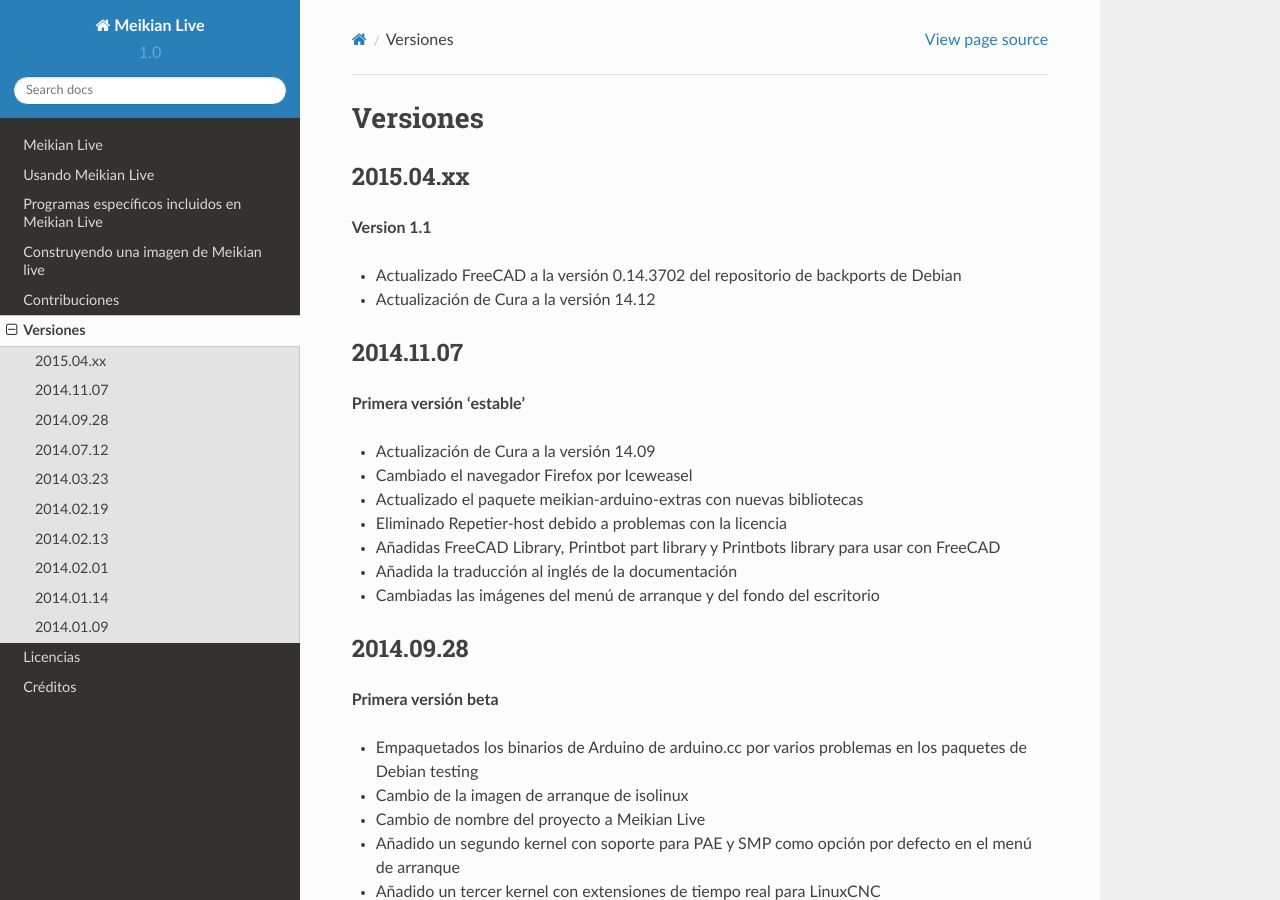
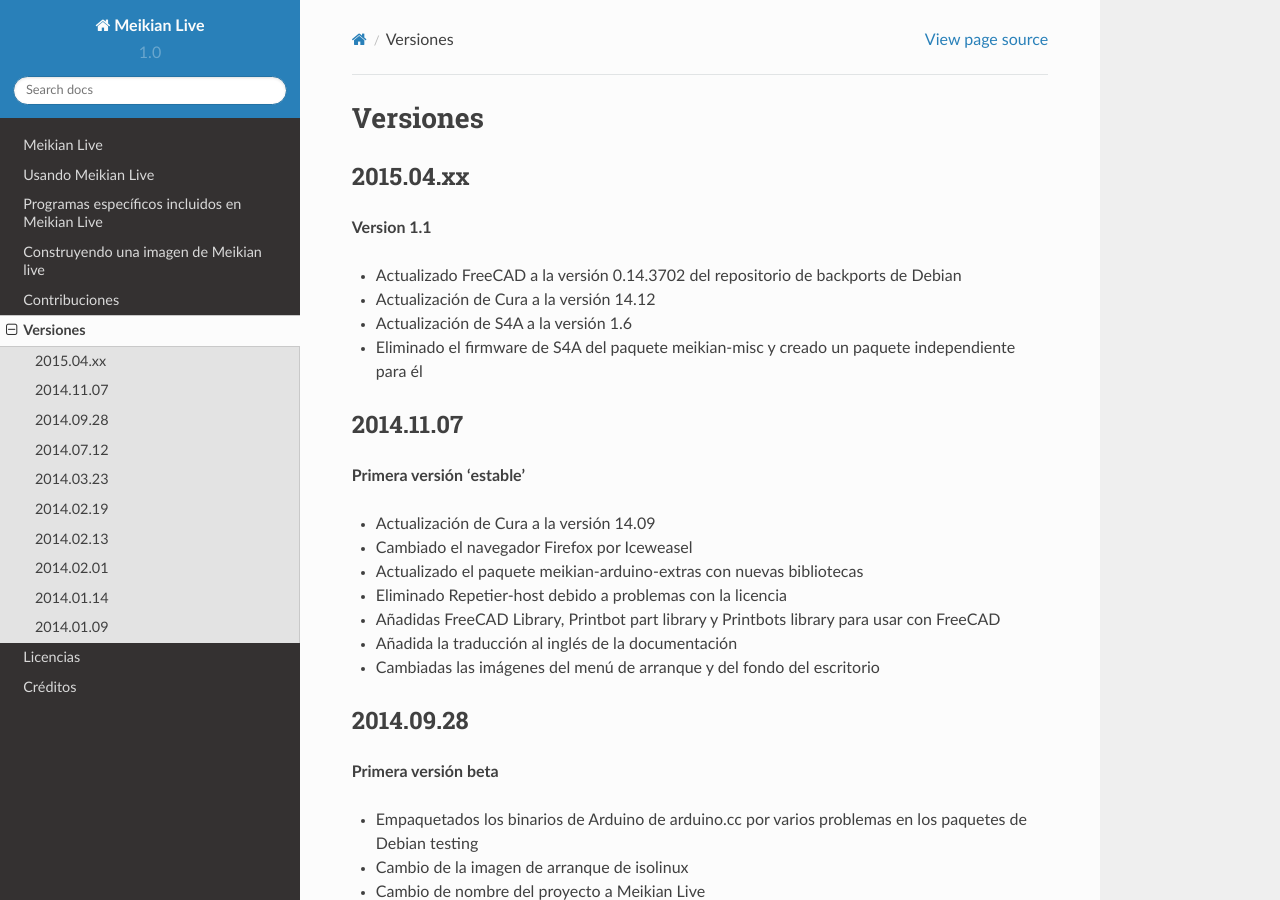
Before and after one commit to mo22de/meikian-dev, a Sphinx documentation site: the page built from docs/es/source/versiones.rst, in a window 1280 px wide and 900 px high. Built offline with Sphinx 7.4.7 and the Read the Docs theme 2.0.0, drawn with Linux system fonts in a browser that asks for light colours.

Commit message:
updated english and spanish documentation

```diff
--- a/HISTORY.rst
+++ b/HISTORY.rst
@@ -11,6 +11,8 @@
 
 * Updated FreeCAD to the 0.14.3702 version from the Debian backports repository
 * Updated Cura to the 14.12 version
+* Updated S4A to the 1.6 version
+* Removed the S4A firmware from the meikian-misc package and build a standalone package for it
 
 
 2014.11.07
--- a/docs/es/source/versiones.rst
+++ b/docs/es/source/versiones.rst
@@ -11,6 +11,8 @@
 
 * Actualizado FreeCAD a la versión 0.14.3702 del repositorio de backports de Debian
 * Actualización de Cura a la versión 14.12
+* Actualización de S4A a la versión 1.6
+* Eliminado el firmware de S4A del paquete meikian-misc y creado un paquete independiente para él
 
 
 2014.11.07
```
